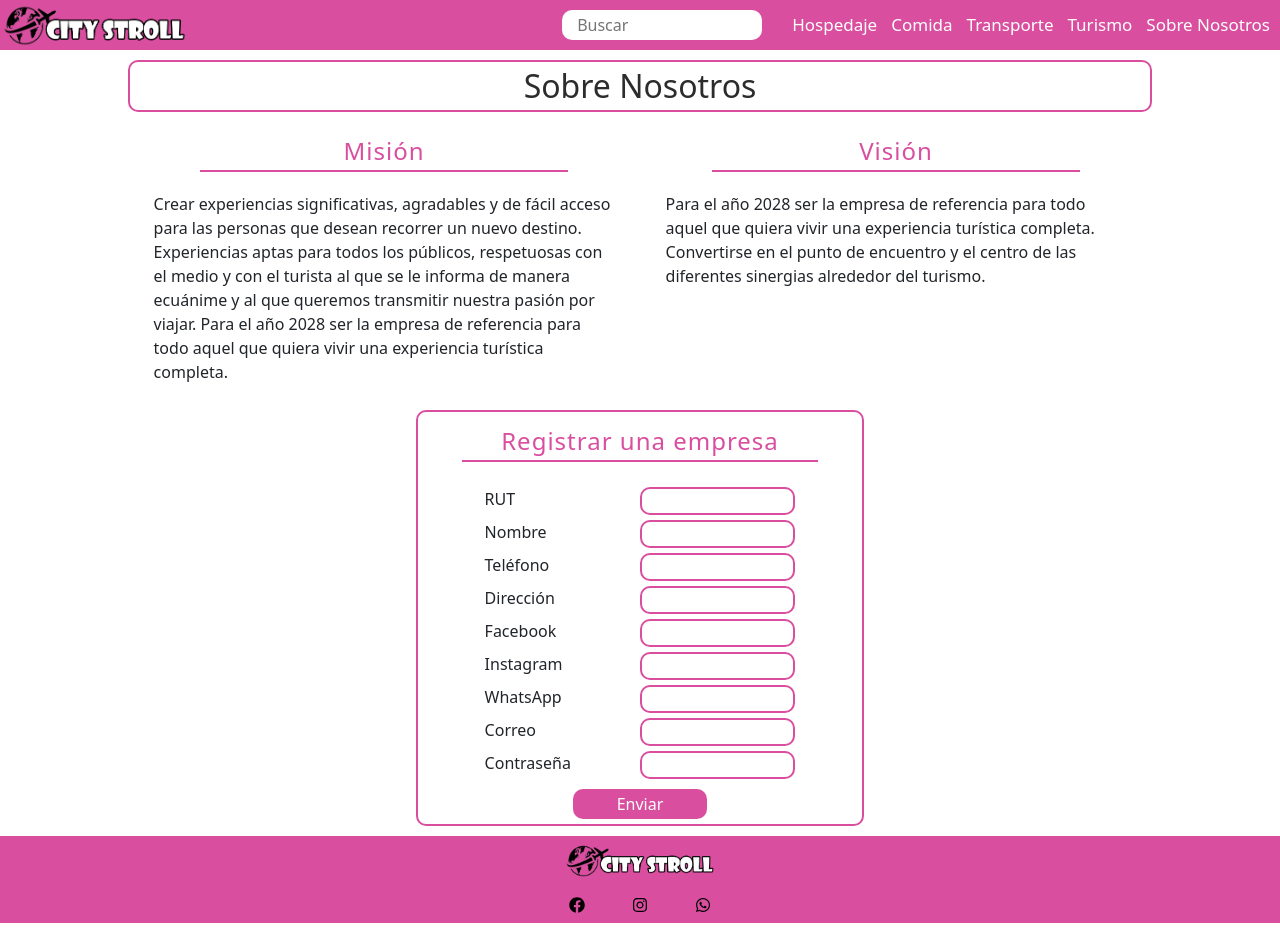
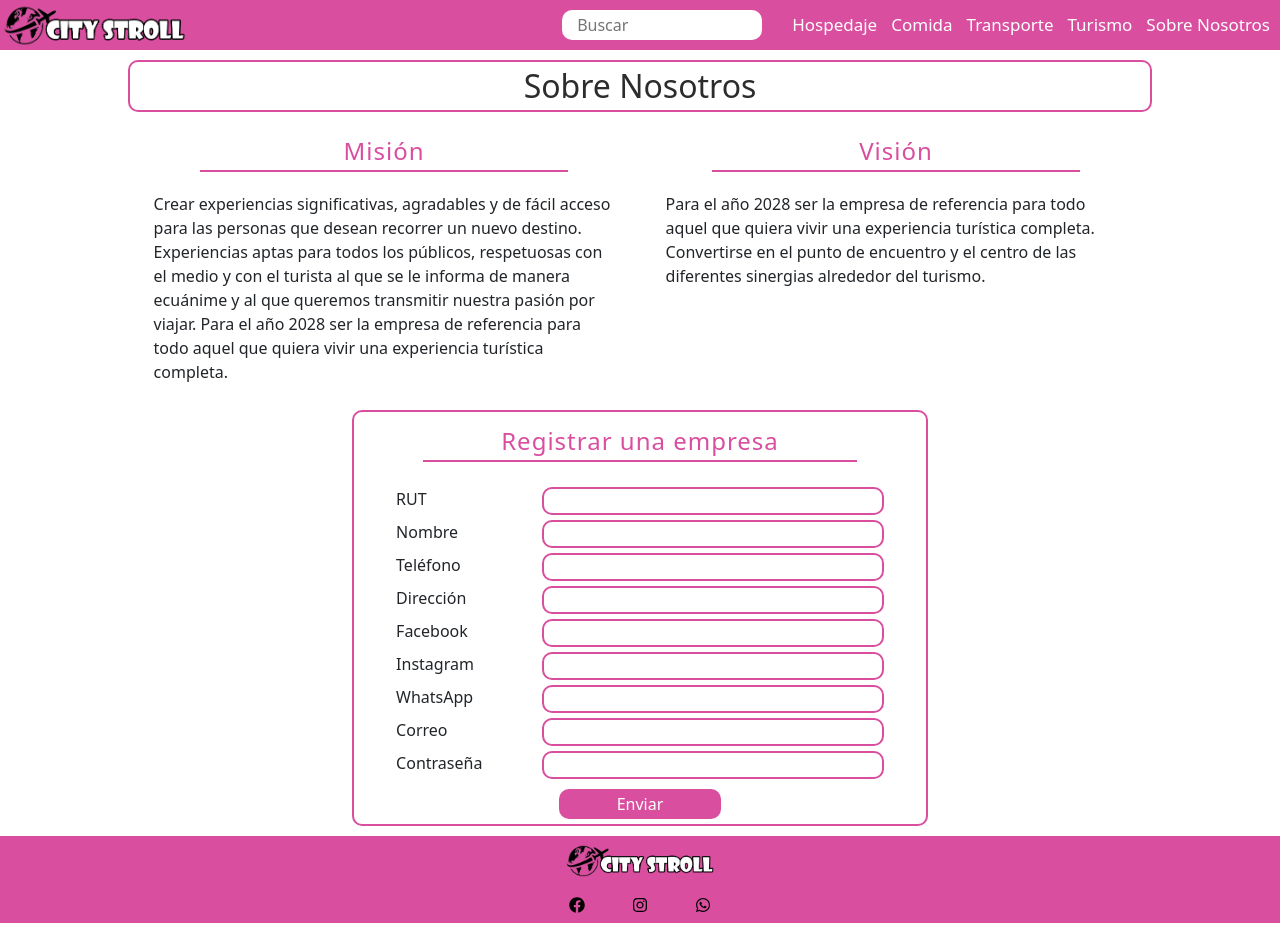
Before and after one commit to Katherine856/AppTuristas, a React (Create React App) app: page /Nosotros in a window 1280 px wide. Built offline with nearby package versions, Linux system fonts and the light colour scheme.

Commit message:
Incompleto fetch insertar empresa

```diff
--- a/package.json
+++ b/package.json
@@ -17,7 +17,8 @@
     "react-router-dom": "^6.8.1",
     "react-router-hash-link": "^2.4.3",
     "react-scripts": "5.0.1",
-    "web-vitals": "^2.1.4"
+    "web-vitals": "^2.1.4",
+    "yup": "^1.0.2"
   },
   "scripts": {
     "start": "react-scripts start",
--- a/src/Body-Nosotros/BodyNosotros.css
+++ b/src/Body-Nosotros/BodyNosotros.css
@@ -11,10 +11,17 @@
 .cont-nosotros{
     width: 80%;
     display: flex;
+    flex-direction: column;
     margin: 0 auto;
     justify-content: space-around;
 }
 
-.myv{
-    width: 45%;
+@media screen and (min-width: 768px) {
+    .cont-nosotros{
+        flex-direction: row;
+    }
+
+    .myv{
+        width: 45%;
+    }
 }
--- a/src/Body-PaginaPrincipal/BodyPrincipal.jsx
+++ b/src/Body-PaginaPrincipal/BodyPrincipal.jsx
@@ -22,8 +22,8 @@ const BodyPrincipal = () => {
                 </Carousel.Item>
             </Carousel>
             <div className="Botones">
-                <Link className='unirse conBorde' smooth to="/Nosotros#formulario"> ¿Quieres ser parte de nosotros? </Link>
-                <Link className='unirse conBorde' smooth to="/Login"> Iniciar Sesión </Link>
+                <Link className='unirse conBorde' to="/Nosotros#formulario"> ¿Quieres ser parte de nosotros? </Link>
+                <Link className='unirse conBorde' to="/Login"> Iniciar Sesión </Link>
             </div>
             <Footer color={color} />
         </>
--- a/src/Formularios/Formulario-Empresa.jsx
+++ b/src/Formularios/Formulario-Empresa.jsx
@@ -1,64 +1,130 @@
 import { Formik, Form, Field } from "formik";
 import './Formularios.css';
+import * as Yup from 'yup';
+import { Alert } from "react-bootstrap";
+import axios from "axios";
 
 const FormularioEmpresa = () => {
 
     let initialValues = {
+        rut: "",
         nombre: "",
+        telefono: "",
         direccion: "",
-        telefono: "",
+        facebook: "",
+        instagram: "",
+        whatsapp: "",
         correo: "",
+        contrasena: "",
     };
 
-    let subir = async () => {
-        alert("Enviar");
+    const mensajes = {
+        rut: {
+            long: "El rut debe ser de 9 números"
+        },
+        telefono: {
+            long: "El número de teléfono debe tener una longitud de 7 o 10"
+        },
+        redes: {
+            formato: "Se debe introducir una url"
+        },
+        correo: {
+            formato: "Se debe introducir una dirección de correo válida"
+        },
+        contrasena: {
+            long: "La contrasena debe tener entre 8 y 16 caracteres",
+            formato: "La contrasena debe tener mayúsculas, minúsculas, números y caracteres especiales"
+        },
+        obligatorio: "Este campo es obligatorio"
+    }
+
+    const validacion = Yup.object().shape({
+        rut: Yup.number().test('len', mensajes.telefono.long, (val) => (val.toString().length === 9)).required(mensajes.obligatorio),
+        nombre: Yup.string().required(mensajes.obligatorio),
+        telefono: Yup.number().test('len', mensajes.telefono.long, (val) => (val.toString().length === 7 || val.toString().length === 10)).required(mensajes.obligatorio),
+        direccion: Yup.string().required(mensajes.obligatorio),
+        facebook: Yup.string().default('null'),
+        instagram: Yup.string().default('null'),
+        whatsapp: Yup.string().default('null'),
+        correo: Yup.string().email(mensajes.correo.formato).required(mensajes.obligatorio),
+        contrasena: Yup.string().min(8, mensajes.contrasena.long).max(16, mensajes.contrasena.long).required(mensajes.obligatorio)
+    });
+
+    let subir = async (values) => {
+        let facebook = values.facebook === '' ? 'null' : values.facebook;
+        let instagram = values.instagram === '' ? 'null' : values.instagram;
+        let whatsapp = values.whatsapp === '' ? 'null' : values.whatsapp;
+        console.log(`http://localhost:5000/empresa/insertar/${values.rut}/${values.nombre}/${values.correo}/${values.contrasena}/${facebook}/${instagram}/${whatsapp}/${values.telefono}/${values.direccion}`);
+        /*axios.get(`http://localhost:5000/empresa/insertar/${values.rut}/${values.nombre}/${values.correo}/${values.contrasena}/${values.facebook}/${values.instagram}/${values.whatsapp}/${values.telefono}/${values.direccion}`)
+        .then(res => console.log(res));
+        */
     }
 
     return (
         <>
-            <Formik className="formulario" initialValues={initialValues} onSubmit={subir}>
+            <Formik className="formulario" initialValues={initialValues} validationSchema={validacion} onSubmit={subir}>
+                {({errors, touched}) =>
                 <Form className="campos" style={{ borderColor: "#D94E9F" }}>
                 <h4 className="titulo-form" style={{ color: "#D94E9F", borderColor: "#D94E9F" }}> Registrar una empresa </h4>
                     <div className="campo">
                         <label htmlFor="rut">RUT</label>
                         <Field className="conBorde ingreso" style={{ borderColor: "#D94E9F" }} name="rut" id="rut" />
                     </div>
+                    {errors.rut && touched.rut ? (<Alert variant="warning" >{errors.rut}</Alert>) : null}
+
                     <div className="campo">
                         <label htmlFor="nombre">Nombre</label>
                         <Field className="conBorde ingreso" style={{ borderColor: "#D94E9F" }} name="nombre" id="nombre" />
                     </div>
+                    {errors.nombre && touched.nombre ? (<Alert variant="warning" >{errors.nombre}</Alert>) : null}
+
                     <div className="campo">
                         <label htmlFor="telefono">Teléfono</label>
                         <Field className="conBorde ingreso" style={{ borderColor: "#D94E9F" }} name="telefono" id="telefono" />
                     </div>
+                    {errors.telefono && touched.telefono ? (<Alert variant="warning" >{errors.telefono}</Alert>) : null}
+
                     <div className="campo">
                         <label htmlFor="direccion">Dirección</label>
                         <Field className="conBorde ingreso" style={{ borderColor: "#D94E9F" }} name="direccion" id="direccion" />
                     </div>
+                    {errors.direccion && touched.direccion ? (<Alert variant="warning" >{errors.direccion}</Alert>) : null}
+
                     <div className="campo">
                         <label htmlFor="facebook">Facebook</label>
                         <Field className="conBorde ingreso" style={{ borderColor: "#D94E9F" }} name="facebook" id="facebook" />
                     </div>
+                    {errors.facebook && touched.facebook ? (<Alert variant="warning" >{errors.facebook}</Alert>) : null}
+
                     <div className="campo">
                         <label htmlFor="instagram">Instagram</label>
                         <Field className="conBorde ingreso" style={{ borderColor: "#D94E9F" }} name="instagram" id="instagram" />
                     </div>
+                    {errors.instagram && touched.instagram ? (<Alert variant="warning" >{errors.instagram}</Alert>) : null}
+
                     <div className="campo">
                         <label htmlFor="whatsapp">WhatsApp</label>
                         <Field className="conBorde ingreso" style={{ borderColor: "#D94E9F" }} name="whatsapp" id="whatsapp" />
                     </div>
+                    {errors.whatsapp && touched.whatsapp ? (<Alert variant="warning" >{errors.whatsapp}</Alert>) : null}
+
                     <div className="campo">
                         <label htmlFor="Correo">Correo</label>
-                        <Field className="conBorde ingreso" style={{ borderColor: "#D94E9F" }} name="Correo" id="Correo" />
+                        <Field className="conBorde ingreso" style={{ borderColor: "#D94E9F" }} name="correo" id="correo" />
+                    </div>
+                    {errors.correo && touched.correo ? (<Alert variant="warning" >{errors.correo}</Alert>) : null}
 
-                    </div>
                     <div className="campo">
                         <label htmlFor="Contraseña">Contraseña</label>
-                        <Field className="conBorde ingreso" style={{ borderColor: "#D94E9F" }} name="Contraseña" id="Contraseña" />
+                        <Field className="conBorde ingreso" style={{ borderColor: "#D94E9F" }} name="contrasena" id="contrasena" />
                     </div>
+                    {errors.contrasena && touched.contrasena ? (<Alert variant="warning" >{errors.contrasena}</Alert>) : null}
+
 
                     <button className="enviar conBorde " style={{ borderColor: "#D94E9F", backgroundColor: "#D94E9F" }} type="submit">Enviar</button>
                 </Form>
+                }
+
             </Formik>
         </>
     )
--- a/src/Formularios/Formularios.css
+++ b/src/Formularios/Formularios.css
@@ -14,18 +14,20 @@
     width: 90%;
     margin: 10px auto;
     display: flex;
+    padding: 0 15px;
     flex-direction: column;
     border-radius: 10px;
     border: 2px solid;
 }
 .campo {
     display: flex;
+    flex-direction: column;
     justify-content: space-between;
     margin: 5px 5px;
 }
 
 .ingreso{
-    width: 50%;
+    width: 100%;
     padding: 0 5px;
 }
 
@@ -38,12 +40,17 @@
 
 @media screen and (min-width: 768px) {
     .campos{
-        width: 35%;
+        width: 45%;
         gap: 5px;
     }
 
     .campo{
+        flex-direction: row;
         margin: 0 auto;
+        width: 90%;
+    }
+
+    .ingreso{
         width: 70%;
     }
 }
--- a/src/Login/Login.jsx
+++ b/src/Login/Login.jsx
@@ -1,11 +1,12 @@
 import './Login.css';
 import logo from '../Imagenes/Logo5.png';
-import { FaBars } from 'react-icons/fa';
-import { useState } from 'react';
-import { Link } from 'react-router-dom';
-import { Formik, Form, Field, useFormik } from "formik";
+import { useNavigate } from 'react-router-dom';
+import { Formik, Form, Field } from "formik";
 
 function Login() {
+
+    const navigate = useNavigate();
+
     let initialValues = {
         nombre: "",
         direccion: "",
@@ -13,8 +14,10 @@ function Login() {
         correo: "",
     };
 
-    const subir = () => {
+    const loguearse = () => {
         localStorage.setItem("tipoUsuario", "empresa");
+        console.log(localStorage.getItem("tipoUsuario"));
+        navigate("/")
     }
 
 
@@ -25,8 +28,8 @@ function Login() {
                     <img src={logo} className="imgLogo" alt="logo" />
                 </div>
 
-                <Formik className="formularioLogin" initialValues={initialValues} onSubmit={subir}>
-                    <Form className="campos"  style={{ borderColor: "#D94E9F" }}>
+                <Formik className="formularioLogin" initialValues={initialValues} onSubmit={loguearse}>
+                    <Form className="campos" style={{ borderColor: "#D94E9F" }}>
                         <h4 className="titulo-form" style={{ borderColor: "#D94E9F", color: "#D94E9F" }} > Iniciar Sesión </h4>
                         <div className="campo">
                             <label htmlFor="correo" style={{ color: "#D94E9F" }}>Correo</label>
```
Also changed, not shown: src/App.js (+11 -12 lines), src/Header/Header.js (+23 -24 lines), 1 other file (tests, documents, lock files or other folders).
